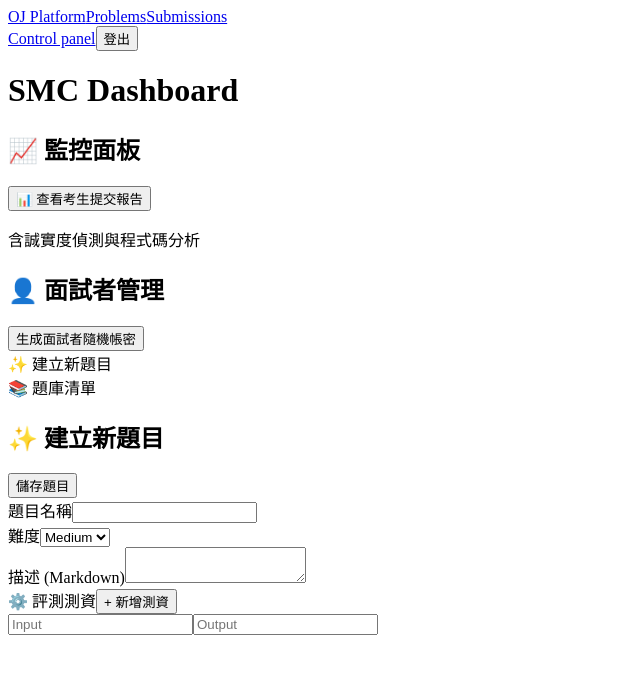
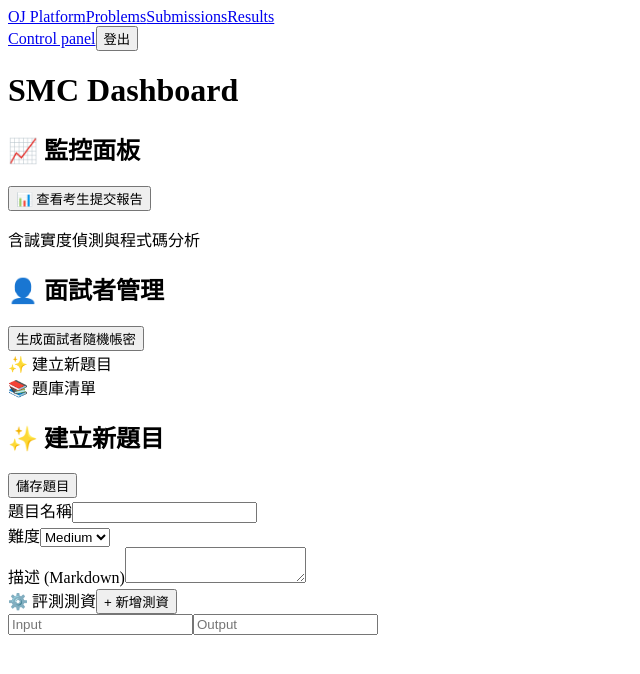
Before and after one commit to Dart147/SMC, a React (Vite) app in the folder frontend/: page /interviewer in a window 1280 px wide. Shown: the top 674 px of the page, without its empty margins (0-640 px from the left). Built offline with nearby package versions, Linux system fonts and the light colour scheme; sample sign-in values are in the browser's storage; the HTML template or start-up script is replaced by a standard one.

Commit message:
feat(nav): add Results link for admin in top navbar

```diff
--- a/frontend/src/layouts/MainLayout.tsx
+++ b/frontend/src/layouts/MainLayout.tsx
@@ -73,12 +73,20 @@ export const MainLayout: React.FC = () => {
             <Link to="/problems" className="hover:text-gray-300 transition-colors">
               Problems
             </Link>
-            <Link
-              to={user.role === "admin" ? "/submissions" : "/results"}
-              className="hover:text-gray-300 transition-colors"
-            >
-              {user.role === "admin" ? "Submissions" : "Results"}
-            </Link>
+            {user.role === "admin" ? (
+              <>
+                <Link to="/submissions" className="hover:text-gray-300 transition-colors">
+                  Submissions
+                </Link>
+                <Link to="/results" className="hover:text-gray-300 transition-colors">
+                  Results
+                </Link>
+              </>
+            ) : (
+              <Link to="/results" className="hover:text-gray-300 transition-colors">
+                Results
+              </Link>
+            )}
           </>
         )}
 
```
